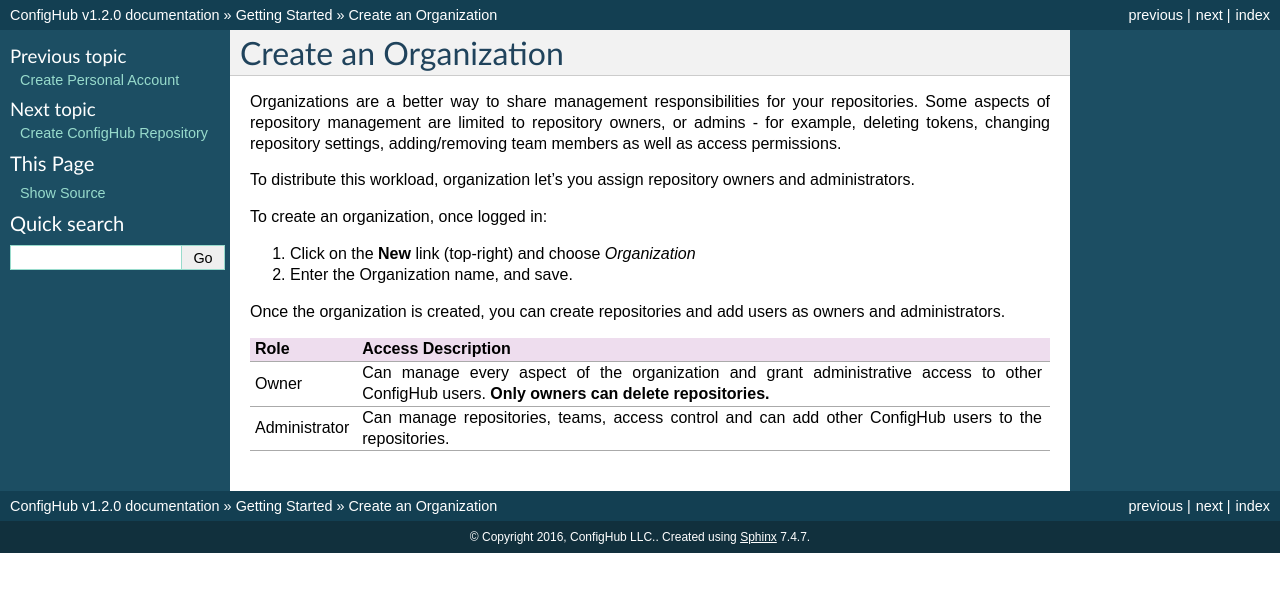
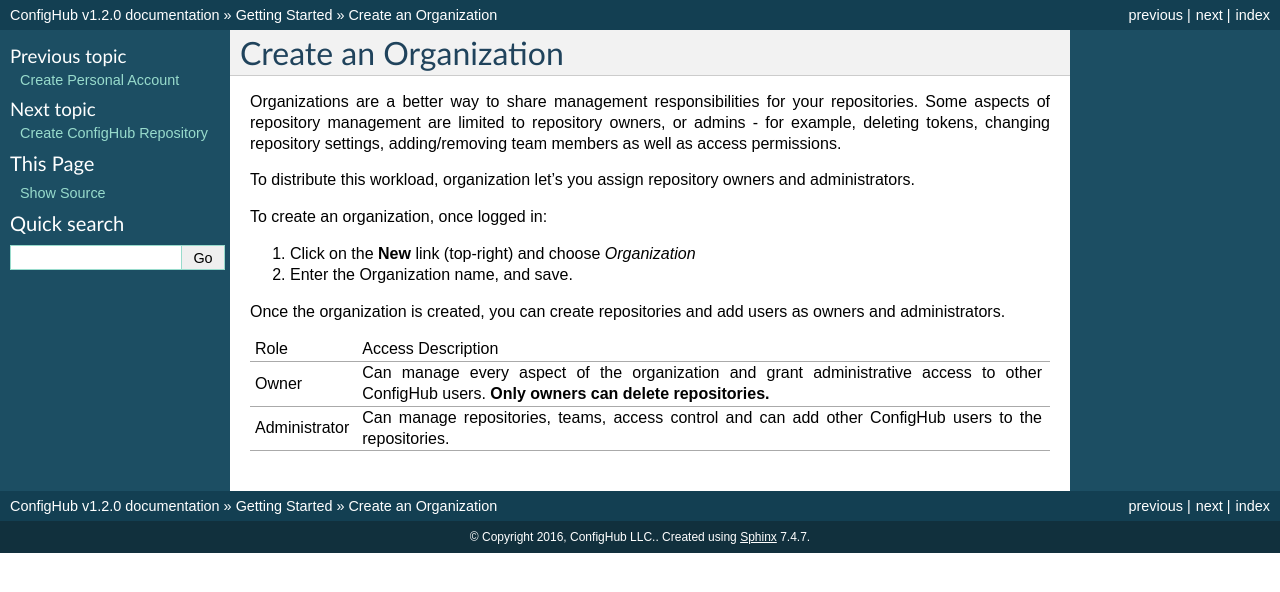
Before and after one commit to ConfigHubPub/Docs, a Sphinx documentation site: the page built from documentation/pages/getting_started/create_organization.rst, in a window 1280 px wide. Shown: the top 592 px of the page. Built offline with Sphinx 7.4.7, drawn with Linux system fonts in a browser that asks for light colours.

```diff
--- a/documentation/pages/getting_started/create_organization.rst
+++ b/documentation/pages/getting_started/create_organization.rst
@@ -18,9 +18,13 @@ To create an organization, once logged in:
 
 Once the organization is created, you can create repositories and add users as owners and administrators.
 
-============= =========================================================
-Role          Access Description
-============= =========================================================
-Owner         Can manage every aspect of the organization and grant administrative access to other ConfigHub users. **Only owners can delete repositories.**
-Administrator Can manage repositories, teams, access control and can add other ConfigHub users to the repositories.
-============= =========================================================
++--------------+--------------------------------------------------------+
+|Role          | Access Description                                     |
++--------------+--------------------------------------------------------+
+|Owner         | Can manage every aspect of the organization and grant  |
+|              | administrative access to other ConfigHub users.        |
+|              | **Only owners can delete repositories.**               |
++--------------+--------------------------------------------------------+
+|Administrator | Can manage repositories, teams, access control and can |
+|              | add other ConfigHub users to the repositories.         |
++--------------+--------------------------------------------------------+
```
